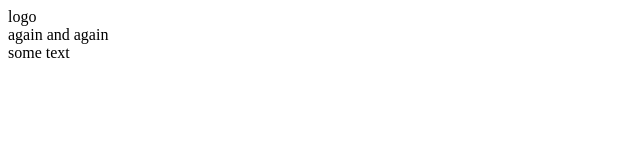
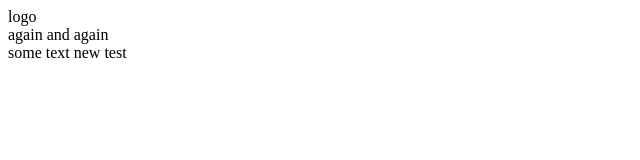
Before and after one commit to Danilyk/FE_test, a plain HTML site: page index.html in a window 1280 px wide. Shown: the full height of the page, 0-640 px from the left. Drawn offline with Linux system fonts and the light colour scheme.

Commit message:
another commit for footer

```diff
--- a/index.html
+++ b/index.html
@@ -13,6 +13,7 @@
 
 <footer>
     some text
+    new test
 </footer>
 </body>
 </html>
```
